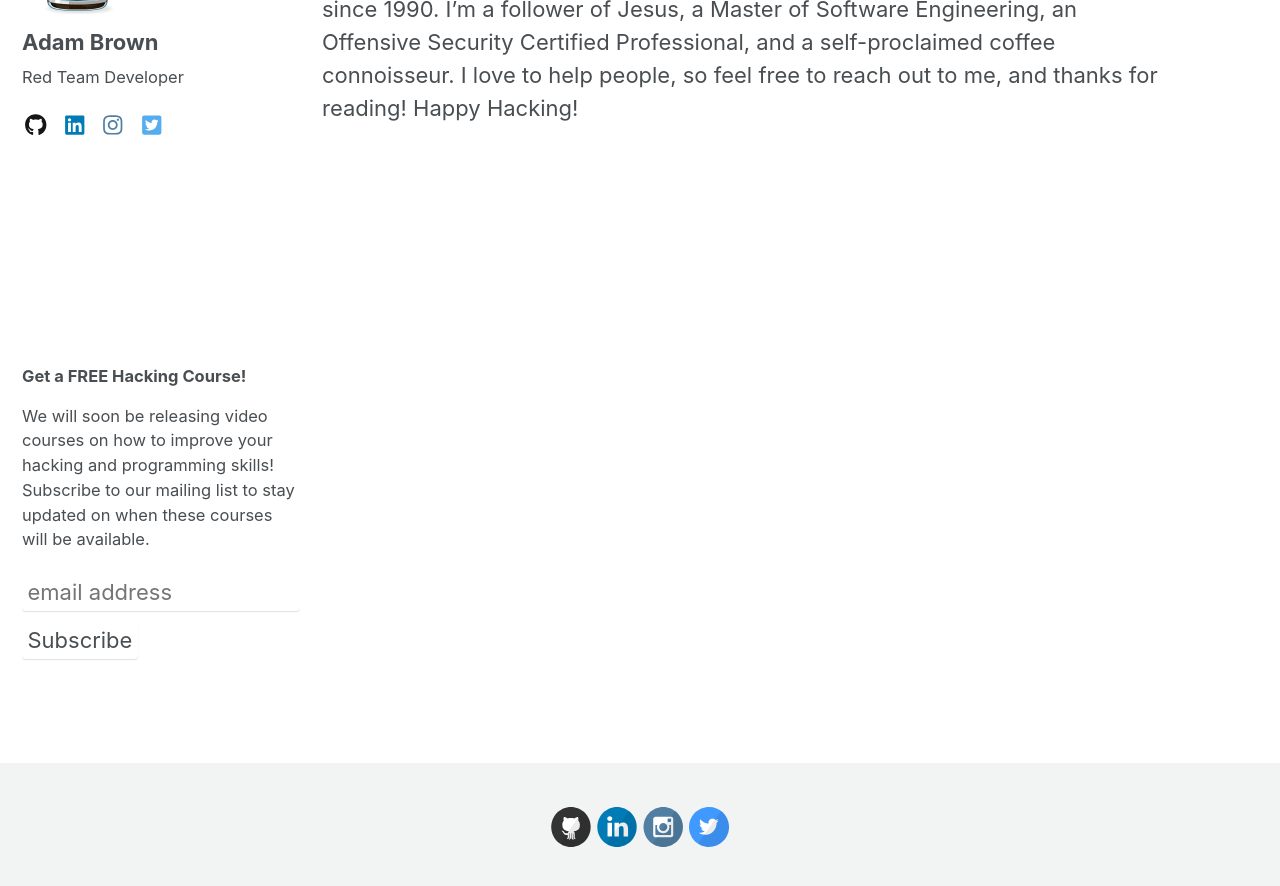
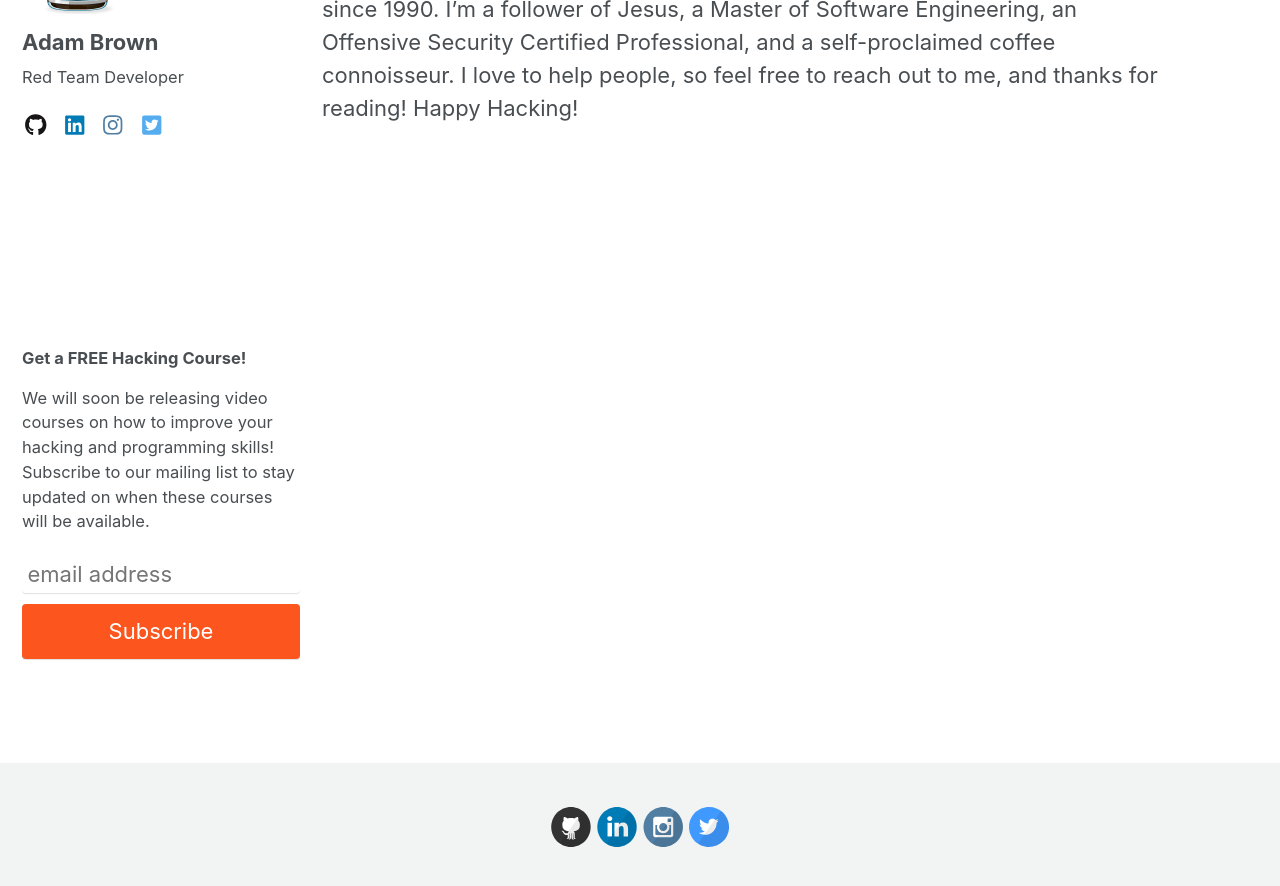
Before and after one commit to coffeegist/coffeegist.github.io, a Jekyll site: the page built from _pages/about.md, in a window 1280 px wide and 900 px high, scrolled down 223 px. Shown: the top 886 px of the window. Built offline with Jekyll 4.4.1, drawn with Linux system fonts in a browser that asks for light colours; nearby versions of some CDN libraries; comment, search, counter and statistics services are not loaded.

Commit message:
* Make mailchimp more noticeable, especially on mobile.

```diff
--- a/_layouts/single.html
+++ b/_layouts/single.html
@@ -44,6 +44,23 @@ layout: default
         {% endif %}
         {{ content }}
         {% if page.link %}<div><a href="{{ page.link }}" class="btn btn--primary">{{ site.data.ui-text[site.locale].ext_link_label | default: "Direct Link" }}</a></div>{% endif %}
+        <!-- Begin MailChimp Mobile Signup Form -->
+        <div id="mc_embed_signup_mobile">
+          <hr>
+          <h4>Get a FREE Hacking Video Course!</h4>
+          <p>
+            We will soon be releasing free video courses on how to improve your hacking and programming skills! What I've found since my review of the OSCP, is that many people lack just a little bit of the fundamental knowledge of how software works. Our goal is to provide that slight amount of knowledge in order to close the gap between students and passing exams such as the OSCP. Subscribe to our mailing list to stay updated on when these courses will be available.
+          </p>
+          <form action="https://coffeegist.us18.list-manage.com/subscribe/post?u=55ecd7f46498e485fb51c2685&amp;id=8cd31646f3" method="post" id="mc-embedded-subscribe-form" name="mc-embedded-subscribe-form" class="validate" target="_blank" novalidate>
+              <div id="mc_embed_signup_scroll">
+            <input type="email" value="" name="EMAIL" class="email" id="mce-EMAIL" placeholder="email address" required>
+              <!-- real people should not fill this in and expect good things - do not remove this or risk form bot signups-->
+              <div style="position: absolute; left: -5000px;" aria-hidden="true"><input type="text" name="b_55ecd7f46498e485fb51c2685_8cd31646f3" tabindex="-1" value=""></div>
+              <div class="clear"><input type="submit" value="Subscribe" name="subscribe" id="mc-embedded-subscribe" class="button"></div>
+              </div>
+          </form>
+        </div>
+        <!--End mc_embed_signup-->
       </section>
 
       <footer class="page__meta">
--- a/_sass/_mail-chimp.scss
+++ b/_sass/_mail-chimp.scss
@@ -11,6 +11,17 @@
   }
 }
 
+#mc_embed_signup_mobile {
+  display: block;
+  background: #fff;
+  clear: left;
+  font: 14px;
+
+  @include breakpoint($large) {
+    display: none;
+  }
+}
+
 #mc_embed_signup form {
   padding: 0 !important;
 }
@@ -19,6 +30,14 @@
   background: #fff;
 }
 
+#mc-embedded-subscribe {
+  background-color: #FC561E !important;
+  color: #fff;
+  width: 100%;
+  line-height: 2em;
+  text-align: center;
+}
+
 #mce-EMAIL {
   width: 100% !important;
 }
```
